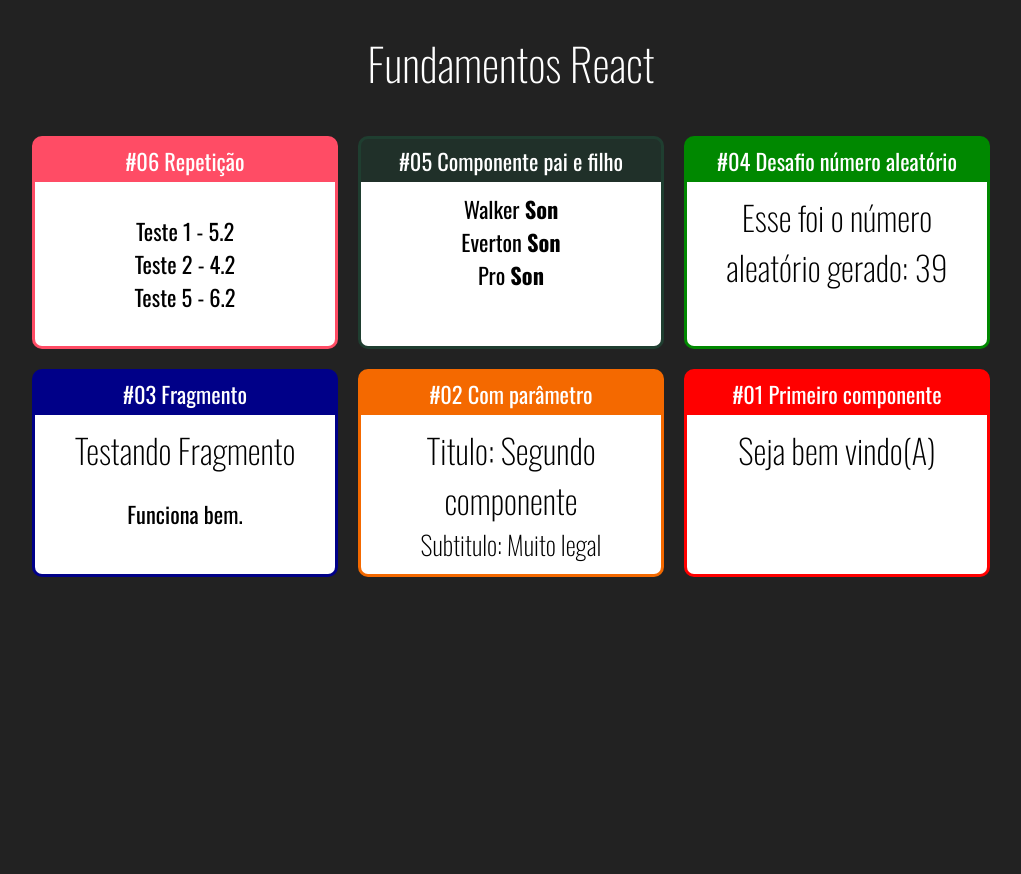
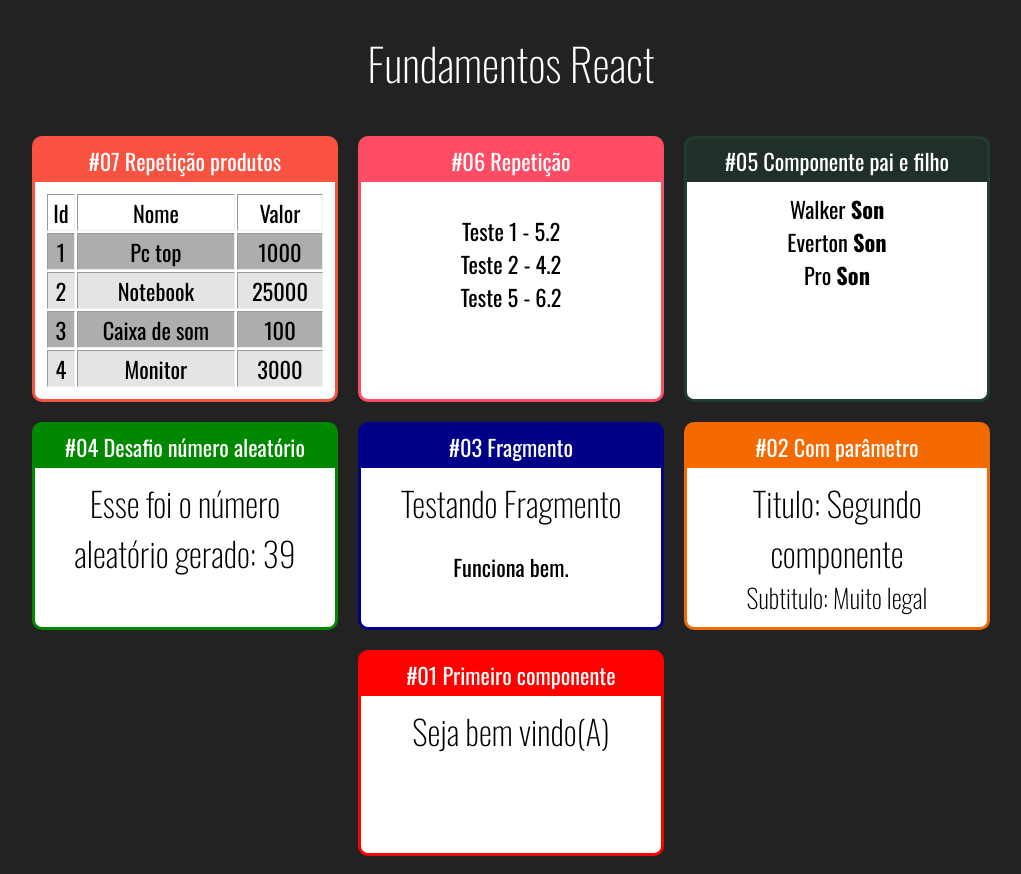
Before and after one commit to evertonwalker/react-project, a React (Create React App) app: page / in a window 1280 px wide. Shown: the whole page, without its empty margins (129-1150 px from the left). Before the commit the page ends 800 px from the top, so only its background shows below. Built offline with nearby package versions, Linux system fonts and the light colour scheme.

Commit message:
Desafio tabela com podutos

```diff
--- a/src/App.jsx
+++ b/src/App.jsx
@@ -8,6 +8,7 @@ import Card from "./components/basicos/layout/Card";
 import Familia from "./components/basicos/Familia";
 import FamiliaMembro from "./components/basicos/FamiliaMembro";
 import ListaAlunos from "./components/repeticao/ListaAlunos";
+import TabelaProdutos from "./components/repeticao/TabelaProdutos";
 
 import "./App.css";
 
@@ -17,6 +18,9 @@ const App = () => (
     <h1>Fundamentos React</h1>
 
     <div className="Cards">
+      <Card titulo="#07 Repetição produtos" color="#FA5241">
+        <TabelaProdutos></TabelaProdutos>
+      </Card>
       <Card titulo="#06 Repetição" color="#FF4C65">
         <ListaAlunos></ListaAlunos>
       </Card>
--- /dev/null
+++ b/src/components/repeticao/TabelaProduto.css
@@ -0,0 +1,12 @@
+table {
+  width: 100%;
+  border: none;
+}
+
+.Par {
+  background-color: rgb(171, 174, 173);
+}
+
+.Impar {
+  background-color: rgb(230, 228, 226);
+}
--- /dev/null
+++ b/src/components/repeticao/TabelaProdutos.jsx
@@ -0,0 +1,35 @@
+import React from "react";
+import produtos from "../../data/produtos";
+
+import "./TabelaProduto.css";
+
+const TabelaProdutos = () => {
+  const getLinhasOnTable = () => {
+    return produtos.map((produto) => {
+      return (
+        <tr key={produto.id} className={produto.id % 2 ? "Par" : "Impar"}>
+          <td> {produto.id}</td>
+          <td> {produto.nome}</td>
+          <td> {produto.valor}</td>
+        </tr>
+      );
+    });
+  };
+
+  return (
+    <div>
+      <table border="1">
+        <tbody>
+          <tr>
+            <td>Id</td>
+            <td>Nome</td>
+            <td>Valor</td>
+          </tr>
+          {getLinhasOnTable()}
+        </tbody>
+      </table>
+    </div>
+  );
+};
+
+export default TabelaProdutos;
--- /dev/null
+++ b/src/data/produtos.js
@@ -0,0 +1,24 @@
+const produtos = [
+  {
+    id: 1,
+    nome: "Pc top",
+    valor: 1000.0,
+  },
+  {
+    id: 2,
+    nome: "Notebook",
+    valor: 25000,
+  },
+  {
+    id: 3,
+    nome: "Caixa de som",
+    valor: 100,
+  },
+  {
+    id: 4,
+    nome: "Monitor",
+    valor: 3000,
+  },
+];
+
+export default produtos;
```
